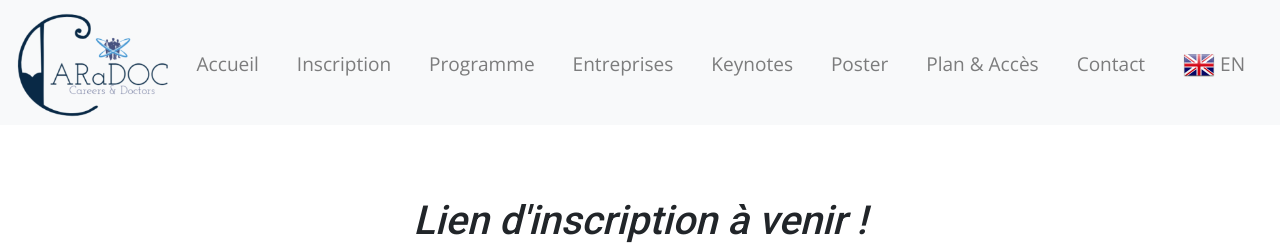
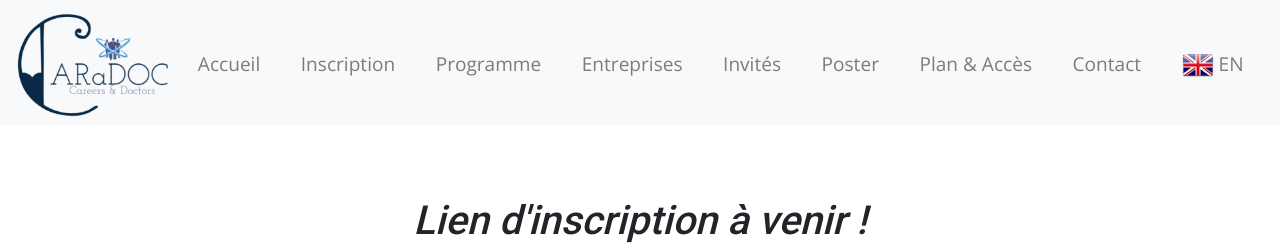
Before and after one commit to caradoc-paris-saclay/caradoc, a Jekyll site: the page built from assets/fr/registration.html, in a window 1280 px wide. Shown: the top 245 px of the page. Built offline with Jekyll 4.4.1, drawn with Linux system fonts in a browser that asks for light colours; some web fonts are replaced.

Commit message:
Minor changes in order to test branch merging.

```diff
--- a/_includes/header.html
+++ b/_includes/header.html
@@ -24,7 +24,7 @@
         <a class="nav-link" data-value="companies" href="{{ site.baseurl }}{% link assets/fr/entreprises.html %}">Entreprises</a>
       </li>
       <li class="nav-item mx-auto">
-        <a class="nav-link" data-value="talk" href="{{ site.baseurl }}{% link assets/fr/table-ronde.html %}">Keynotes</a>
+        <a class="nav-link" data-value="talk" href="{{ site.baseurl }}{% link assets/fr/table-ronde.html %}">Invités</a>
       </li>
       <li class="nav-item mx-auto">
         <a class="nav-link" data-value="poster" href="{{ site.baseurl }}{% link assets/fr/poster.html %}">Poster</a>
--- a/assets/fr/index.html
+++ b/assets/fr/index.html
@@ -14,6 +14,7 @@
       <div class="col align-self-center">
         <div class="block">
           <h1 class="animated fadeInUp">CARaDOC 2020</h1>
+          <h2 class="animated fadeInUp">CAReers and DOCtors</h2>
           <h2 class="animated fadeInUp">Journée de rencontre entre entreprises, doctorants et jeunes chercheurs</h2>
           <h2 class="animated fadeInUp">Jeudi 9 avril 2020</h2>
           <h3 class="animated fadeInUp">Campus de CentraleSupélec, 91190 Gif-Sur-Yvette</h3>
```
